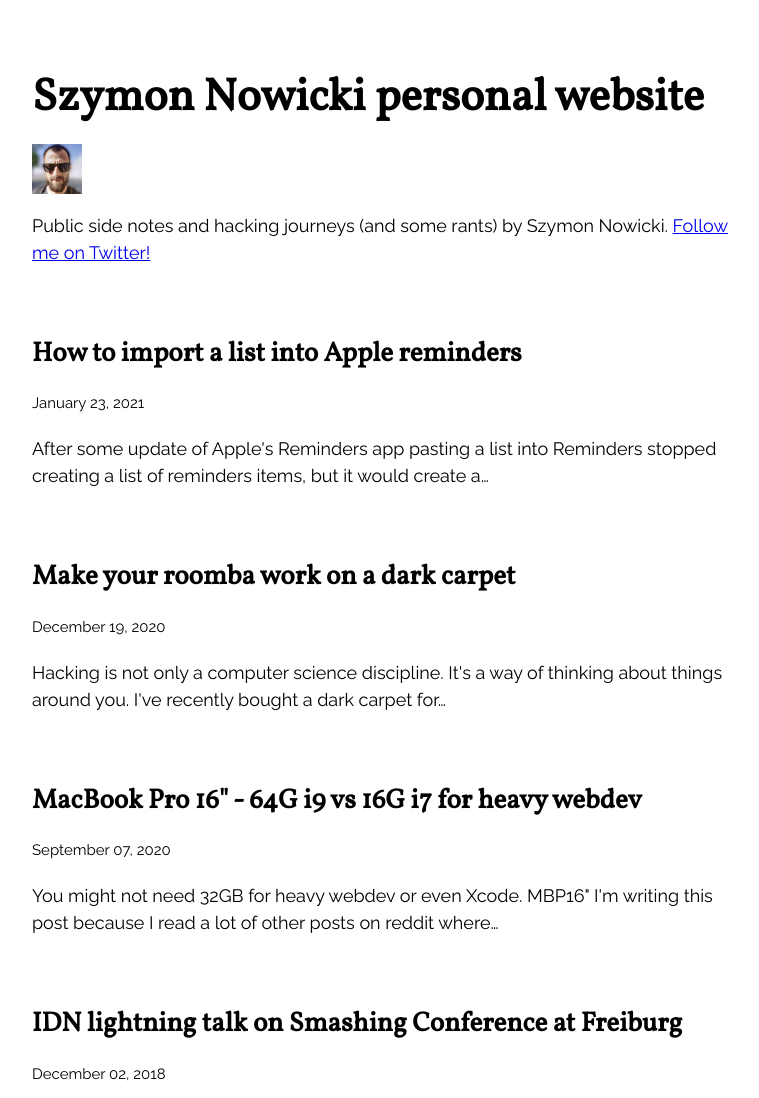
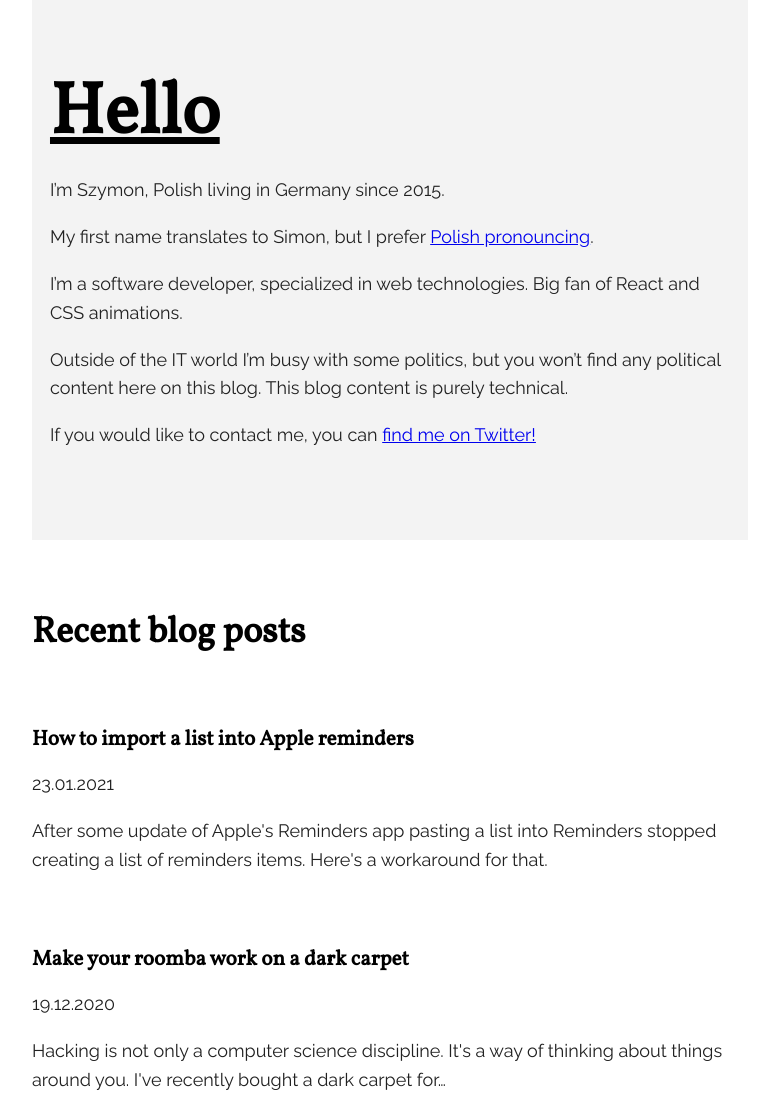
Before and after one commit to sznowicki/nowicki-io, a Gatsby site: page / in a window 1280 px wide. Shown: the top 1098 px of the page, without its empty margins (250-1009 px from the left). Built offline with nearby package versions, Linux system fonts and the light colour scheme; Gatsby itself is replaced by a stand-in of ours; a web font is replaced by a local one.

Commit message:
Home page work in progress

```diff
--- a/content/blog/202101-import-list-to-reminders/index.md
+++ b/content/blog/202101-import-list-to-reminders/index.md
@@ -6,7 +6,7 @@ layout: post
 link: https://nowicki.io/how-to-import-a-list-into-apple-reminders/
 slug: how-to-import-a-list-into-apple-reminders
 title: How to import a list into Apple reminders
-wordpress_id: 116
+excerpt: After some update of Apple's Reminders app pasting a list into Reminders stopped creating a list of reminders items. Here's a workaround for that.
 categories: [Hacking]
 tags: [macOS, reminders]
 ---
--- a/src/components/bio.js
+++ b/src/components/bio.js
@@ -7,15 +7,12 @@
 
 import * as React from 'react';
 import { useStaticQuery, graphql } from 'gatsby';
-import { StaticImage } from 'gatsby-plugin-image';
 
 const Bio = () => {
   const data = useStaticQuery(graphql`
     query BioQuery {
       site {
         siteMetadata {
-          title
-          description
           social {
             twitter
           }
@@ -24,29 +21,27 @@ const Bio = () => {
     }
   `);
 
-  // Set these values by editing "siteMetadata" in gatsby-config.js
-  const title = data.site.siteMetadata?.title;
-  const description = data.site.siteMetadata?.description;
   const social = data.site.siteMetadata?.social;
 
   return (
-    <div className="bio">
-      <StaticImage
-        className="bio-avatar"
-        layout="fixed"
-        formats={['AUTO', 'WEBP', 'AVIF']}
-        src="../images/szymon_nowicki_800.png"
-        width={50}
-        height={50}
-        quality={95}
-        alt="Profile picture"
-      />
-
+    <div className="lead">
       <p>
-        {description}
+        I’m Szymon, Polish living in Germany since 2015.
+      </p>
+      <p>
+        My first name translates to Simon, but I prefer <a href="https://pl.forvo.com/word/szymon/#pl" rel="noreferrer, noopener" target="_blank">Polish pronouncing</a>.
+      </p>
+      <p>
+        I’m a software developer, specialized in web technologies. Big fan of React and CSS animations.
+      </p>
+      <p>
+        Outside of the IT world I’m busy with some politics, but you won’t find any political content here on this blog. This blog content is purely technical.
+      </p>
+      <p>
+        If you would like to contact me, you can
         {` `}
         <a href={`https://twitter.com/${social?.twitter || ``}`}>
-          Follow me on Twitter!
+          find me on Twitter!
         </a>
       </p>
     </div>
--- a/src/components/layout.js
+++ b/src/components/layout.js
@@ -7,11 +7,7 @@ const Layout = ({ location, title, children }) => {
   let header;
 
   if (isRootPath) {
-    header = (
-      <h1 className="main-heading">
-        <Link to="/">{title}</Link>
-      </h1>
-    );
+    header = null;
   } else {
     header = (
       <Link className="header-link-home" to="/">
--- a/src/pages/404.js
+++ b/src/pages/404.js
@@ -2,14 +2,14 @@ import * as React from 'react';
 import { graphql } from 'gatsby';
 
 import Layout from '../components/layout';
-import SEO from '../components/seo';
+import Seo from '../components/seo';
 
 const NotFoundPage = ({ data, location }) => {
   const siteTitle = data.site.siteMetadata.title;
 
   return (
     <Layout location={location} title={siteTitle}>
-      <SEO title="404: Not Found" />
+      <Seo title="404: Not Found" />
       <h1>404: Not Found</h1>
       <p>You just hit a route that doesn&#39;t exist... the sadness.</p>
     </Layout>
--- a/src/pages/index.js
+++ b/src/pages/index.js
@@ -1,23 +1,45 @@
 import * as React from 'react';
-import { Link, graphql } from 'gatsby';
+import { graphql, Link } from 'gatsby';
 
 import Bio from '../components/bio';
 import Layout from '../components/layout';
-import SEO from '../components/seo';
+import Seo from '../components/seo';
 
 const BlogIndex = ({ data, location }) => {
   const siteTitle = data.site.siteMetadata?.title || `Title`;
+  const social = data.site.siteMetadata?.social;
   const posts = data.allMarkdownRemark.nodes;
 
   return (
     <Layout location={location} title={siteTitle}>
-      <SEO title="All posts" />
-      <Bio />
+      <Seo title="All posts" />
+      <div className="lead">
+        <h1>
+          <Link to="/">Hello</Link>
+        </h1>
+        <p>
+          I’m Szymon, Polish living in Germany since 2015.
+        </p>
+        <p>
+          My first name translates to Simon, but I prefer <a href="https://pl.forvo.com/word/szymon/#pl" rel="noreferrer, noopener" target="_blank">Polish pronouncing</a>.
+        </p>
+        <p>
+          I’m a software developer, specialized in web technologies. Big fan of React and CSS animations.
+        </p>
+        <p>
+          Outside of the IT world I’m busy with some politics, but you won’t find any political content here on this blog. This blog content is purely technical.
+        </p>
+        <p>
+          If you would like to contact me, you can
+          {` `}
+          <a href={`https://twitter.com/${social?.twitter || ``}`}>
+            find me on Twitter!
+          </a>
+        </p>
+      </div>
+      <h2>Recent blog posts</h2>
       <ol className="posts-list">
-        {posts.map(post => {
-          const title = post.frontmatter.title;
-
-          return (
+        {posts.map(post =>  (
           <li key={post.frontmatter.slug}>
             <article
               className="post-list-item"
@@ -25,12 +47,12 @@ const BlogIndex = ({ data, location }) => {
               itemType="http://schema.org/Article"
             >
               <header>
-                  <h2>
+                <h3>
                   <Link to={post.frontmatter.slug} itemProp="url">
-                      <span itemProp="headline">{title}</span>
+                    <span itemProp="headline">{post.frontmatter.title}</span>
                   </Link>
-                  </h2>
-                  <small>{post.frontmatter.date}</small>
+                </h3>
+                <time dateTime={post.frontmatter.date}>{post.frontmatter.dateFormatted}</time>
               </header>
               <section>
                 <p
@@ -42,8 +64,7 @@ const BlogIndex = ({ data, location }) => {
               </section>
             </article>
           </li>
-          );
-        })}
+        ))}
       </ol>
     </Layout>
   );
@@ -62,10 +83,11 @@ export const pageQuery = graphql`
       nodes {
         excerpt
         frontmatter {
-          date(formatString: "MMMM DD, YYYY")
+          date,
+          dateFormatted: date(formatString: "DD.MM.YYYY")
           excerpt
           title
-          slug
+          slug,
         }
       }
     }
--- a/src/style.scss
+++ b/src/style.scss
@@ -3,13 +3,23 @@
   --fonts-headline: Vollkorn, serif;
   --font-weight-normal: 200;
   --font-weight-headline: 600;
+
+  --color-base: #212121;
+  --color-standout: #000;
 }
 
-html {
+* {
+  box-sizing: border-box;
+}
+
+html, body {
+  padding: 0;
+  margin: 0;
   font-size: 18px;
-  line-height: 1.5em;
+  line-height: 1.6em;
   font-family: var(--fonts-default);
   font-weight: var(--font-weight-normal);
+  color: var(--color-base);
 }
 
 h1, h2, h3, h4, h5, h6 {
@@ -17,20 +27,36 @@ h1, h2, h3, h4, h5, h6 {
   font-weight: var(--font-weight-headline);
   line-height: 1.2em;
   margin: 4rem 0 1rem;
+  color: var(--color-standout);
 
   a {
     text-decoration: none;
     color: inherit;
+
+    &:hover,
+    &:active,
+    &:focus {
+      text-decoration: underline;
+    }
   }
 }
 
 h1 {
-  font-size: 2.5rem;
+  font-size: 4rem;
+  text-decoration: underline;
+}
+
+h2 {
+  font-size: 2rem;
 }
 
 p {
   font-size: 1rem;
   margin: 1em 0;
+}
+
+video {
+  max-width: 100%;
 }
 
 .global-wrapper {
@@ -48,3 +74,12 @@ p {
 
   }
 }
+
+.lead {
+  background: #f3f3f3;
+  padding: 4rem 1rem;
+
+  h1 {
+    margin-top: 0;
+  }
+}
```
Also changed, not shown: src/templates/blog-post.js (+2 -7 lines). Lines whose indentation alone changed are shown as unchanged.
